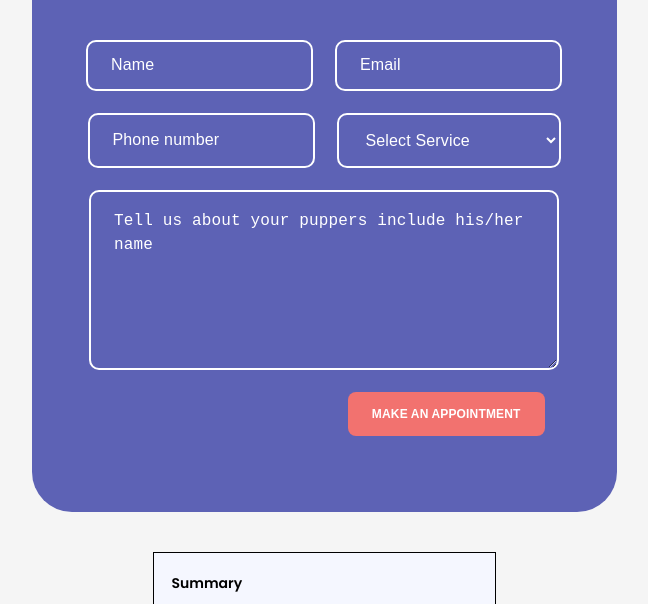
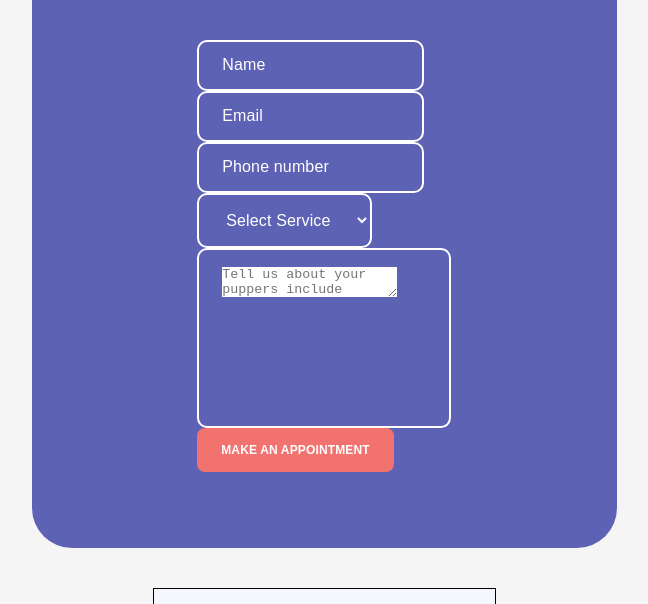
Before and after one commit to kartsevnik/lesson_16-forms, a plain HTML site: page index.html in a window 1280 px wide. Shown: the part 156-760 px from the top of the page, without its empty margins (316-964 px from the left). Drawn offline with Linux system fonts and the light colour scheme.

Commit message:
Update index.html

```diff
--- a/index.html
+++ b/index.html
@@ -18,16 +18,22 @@
         <div class="main">
             <div class="form-appointment">
                 <div class="form-appointment__container">
-
                     <div class="form-appointment__title title">Make an appointment</div>
-                    <form class="form-appointment__form ">
-                        <div class="form-appointment__items">
+                    <form class="form-appointment__form">
+                        <div class="form-appointment__top">
+                            <div class="form-appointment__line">
                                 <input type="text" id="#name" class="form-appointment__input" autocomplete="off"
                                     placeholder="Name" name="name">
+                            </div>
+                            <div class="form-appointment__line">
                                 <input type="email" id="#email" class="form-appointment__input" autocomplete="off"
                                     placeholder="Email" name="email">
+                            </div>
+                            <div class="form-appointment__line">
                                 <input type="tel" id="#tel" class="form-appointment__input" autocomplete="off"
                                     placeholder="Phone number" name="tel">
+                            </div>
+                            <div class="form-appointment__line">
                                 <select name="select-service" class="form-appointment__input form-appointment__select"
                                     id="#select-service">
                                     <option selected disabled hidden value="select-service">Select Service</option>
@@ -36,11 +42,16 @@
                                     <option value="3">Пункт №3</option>
                                     <option value="4">Пункт №4</option>
                                 </select>
-                            <textarea name="text" id="textarea" class="form-appointment__textarea" autocomplete="off"
+                            </div>
+                            <div class="form-appointment__textarea">
+                                <textarea name="text" id="textarea" class="form-appointment__textarea-form"
+                                    autocomplete="off"
                                     placeholder="Tell us about your puppers include his/her name "></textarea>
                             </div>
-                        <button type="submit" class="form-appointment__button button">Make an
-                            Appointment</button>
+                        </div>
+                        <div class="form-appointment__bottom">
+                            <button type="submit" class="form-appointment__button button">Make an Appointment</button>
+                        </div>
                     </form>
                 </div>
             </div>
@@ -51,6 +62,7 @@
                     <div class="summery__item">Estimate Shipping and Tax</div>
                     <div class="summery__text">Enter your destination to get a shipping estimate.</div>
                     <form action="#" class="summery__form">
+
                         <label for="country" class="summery__label">Country</label>
                         <select name="country" id="#country" class="summery__input">
                             <option selected disabled hidden value="country">Select country</option>
```
Lines whose indentation alone changed are shown as unchanged.
